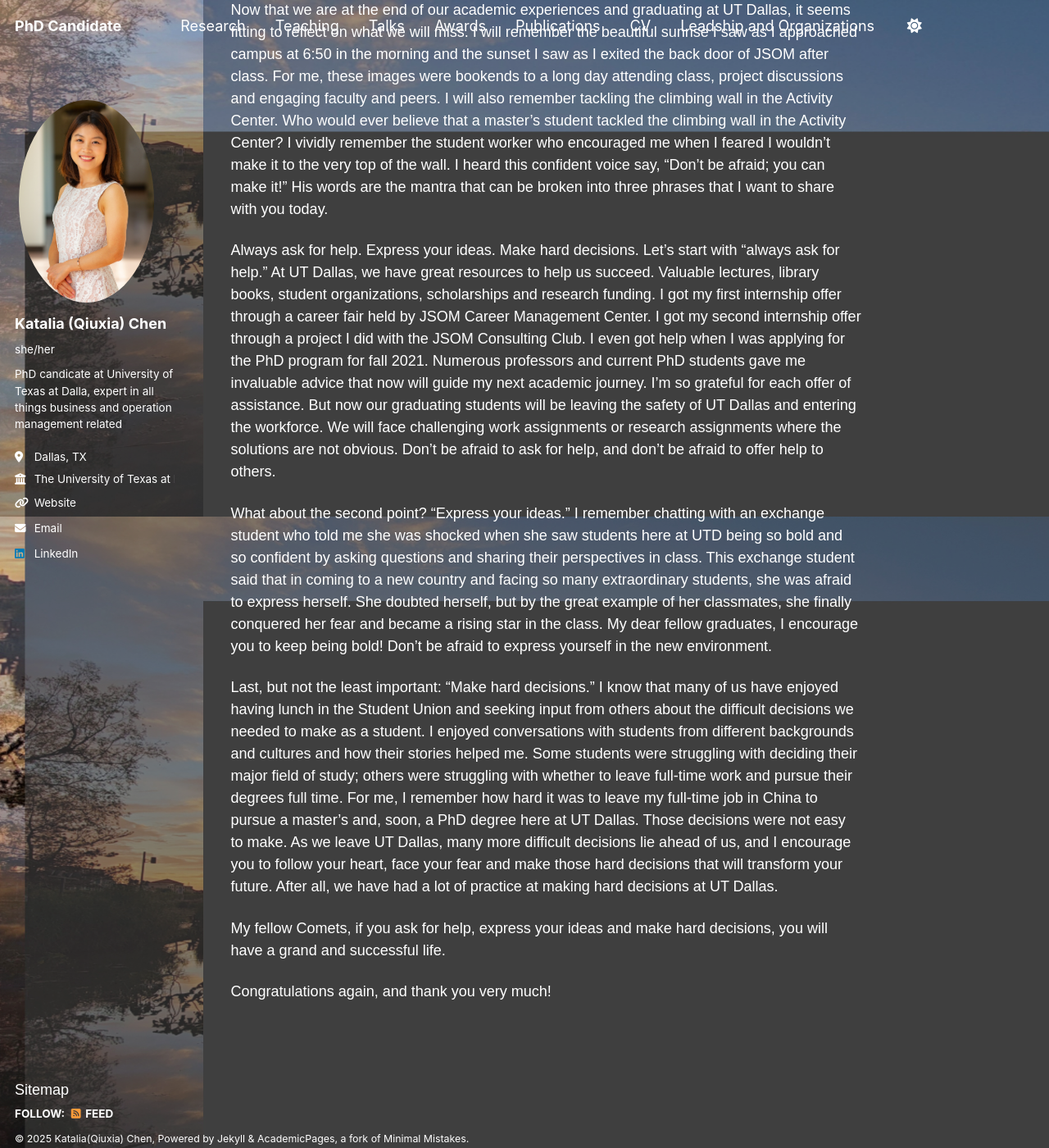
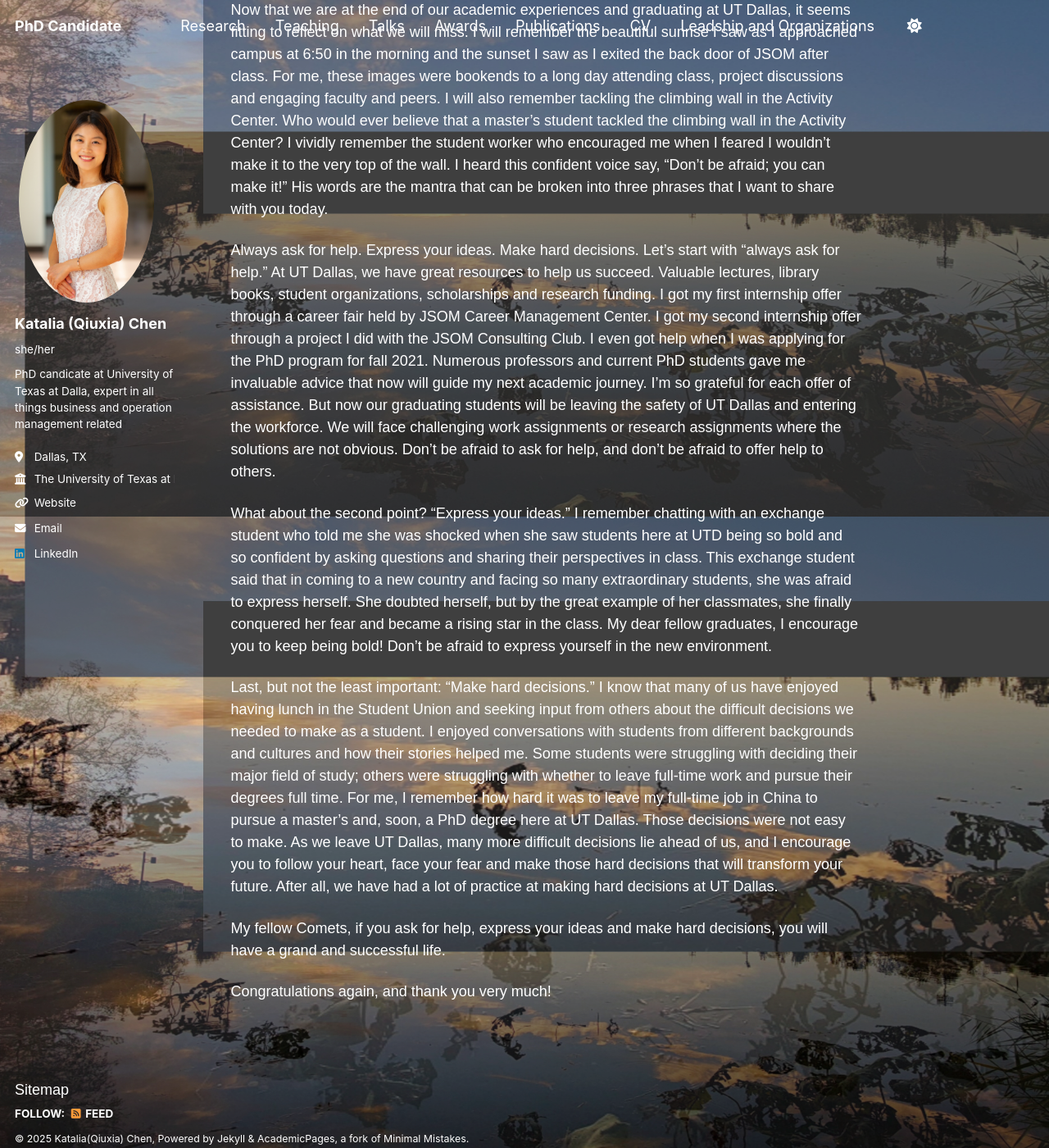
Before and after one commit to qxc2/Katalia_Qiuxia_Chen_v1, a Jekyll site: the page built from _pages/about.md, in a window 1280 px wide and 1400 px high, scrolled down 270 px. Shown: the whole window at 82% size. Built offline with Jekyll 4.4.1, drawn with Linux system fonts in a browser that asks for light colours.

Commit message:
Update main.scss

```diff
--- a/assets/css/main.scss
+++ b/assets/css/main.scss
@@ -34,7 +34,7 @@
     "vendor/magnific-popup/magnific-popup";
 body {
   position: relative;
-  background-image: url("https://sp112358.github.io/Katalia_Qiuxia_Chen_2/assets/6.jpg");
+  background-image: url("https://sp112358.github.io/Katalia_Qiuxia_Chen_2/assets/7.jpg");
   background-size: cover;
   background-position: center;
   background-attachment: fixed;
@@ -49,7 +49,7 @@
   left: 0;
   width: 100%;
   height: 100%;
-  background-image: url("https://sp112358.github.io/Katalia_Qiuxia_Chen_2/assets/6.jpg");
+  background-image: url("https://sp112358.github.io/Katalia_Qiuxia_Chen_2/assets/7.jpg");
   background-size: cover;
   background-position: center;
   background-attachment: fixed;
```
